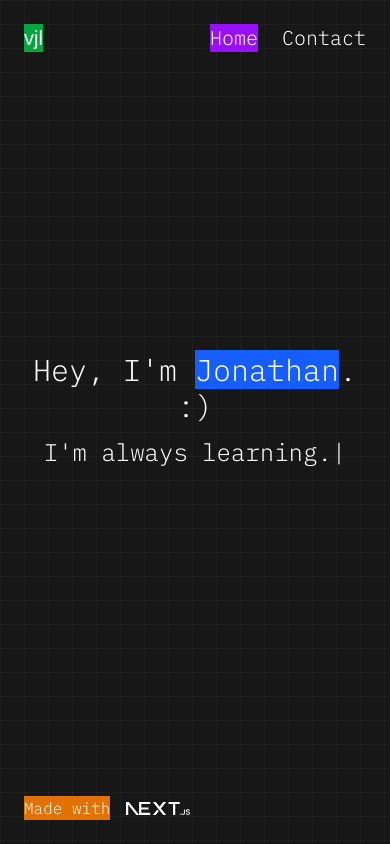
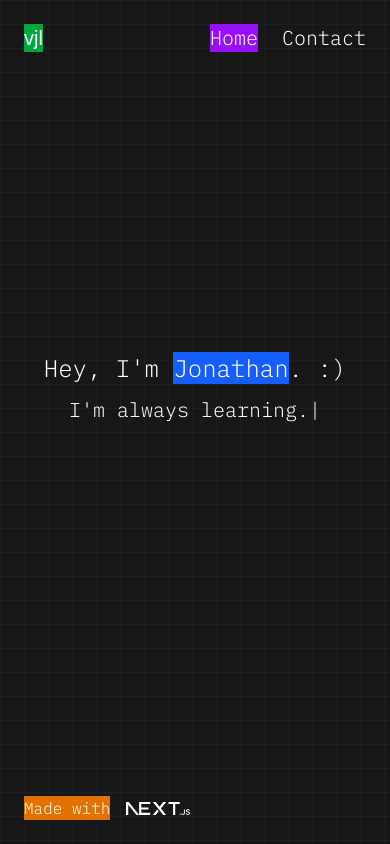
Before and after one commit to jntlmb/portfolio, a Next.js app: page / in a window 390 px wide. Built offline with nearby package versions, Linux system fonts and the light colour scheme; a web font is replaced by a local one.

Commit message:
improved mobile view

```diff
--- a/src/components/main/greeter.tsx
+++ b/src/components/main/greeter.tsx
@@ -6,7 +6,7 @@ import { TypeAnimation } from 'react-type-animation';
 export default function Greeter() {
   return (
     <div className={`${ibmPlexMono.className} text-white mt-75 lg:ml-50`}>
-      <h2 className="text-3xl sm:text-4xl md:text-5xl mb-3 text-center lg:text-start">
+      <h2 className="text-2xl sm:text-4xl md:text-5xl mb-3 text-center lg:text-start text-nowrap">
         {`Hey, I'm`} <span className="bg-blue-600">Jonathan</span>. {`:)`}
       </h2>
       <div className="text-center lg:text-start">
@@ -23,7 +23,7 @@ export default function Greeter() {
           speed={70}
           style={{ display: 'inline-block' }}
           repeat={Infinity}
-          className="text-2xl"
+          className="text-xl"
         />
       </div>
     </div>
```
